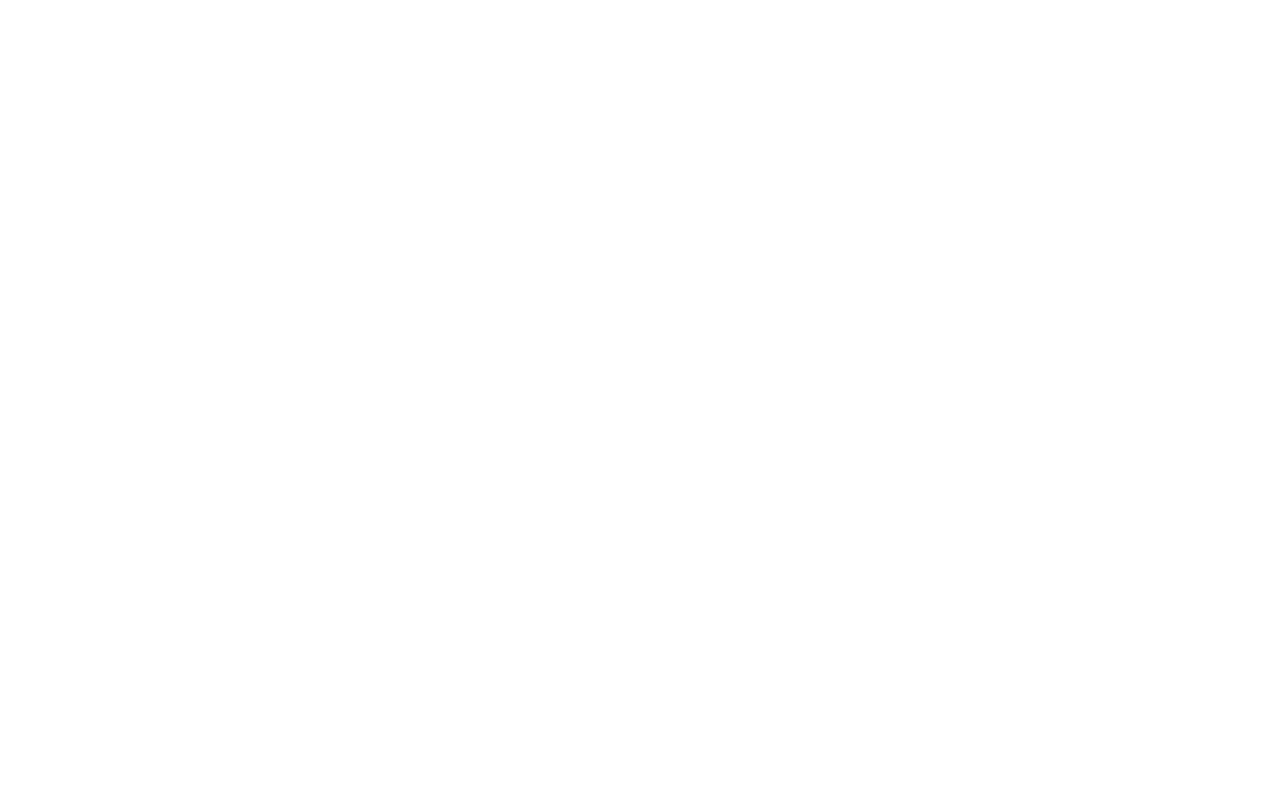
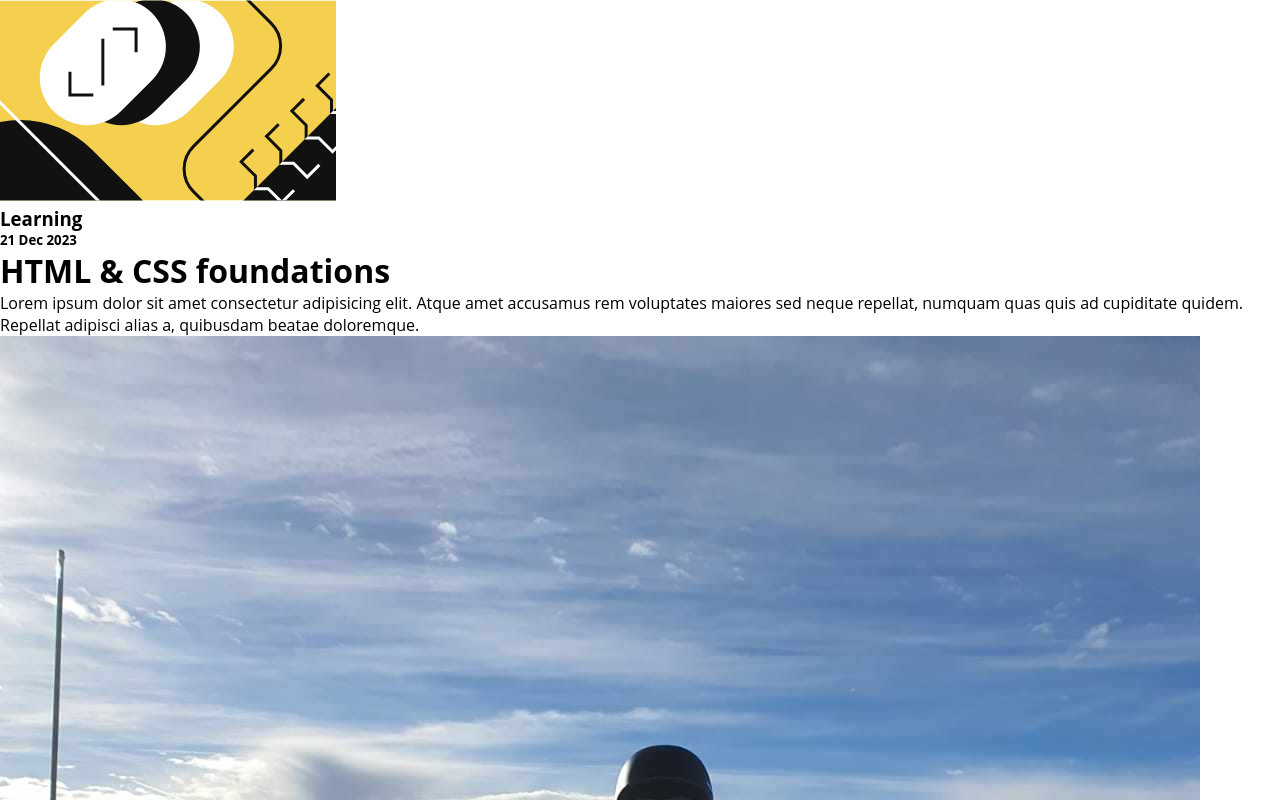
Before and after one commit to NikolozGeladze/React-Homework-22.02.2025, a React (Vite) app: page / in a window 1280 px wide. Shown: the top 800 px of the page. Built offline with nearby package versions, Linux system fonts and the light colour scheme; a web font is replaced by a local one.

Commit message:
Added Images And JSX Code

```diff
--- a/src/App.jsx
+++ b/src/App.jsx
@@ -1,10 +1,31 @@
 import './App.css'
+import coverImage from './assets/coverImage.svg';
+import userLogo from './assets/userLogo.jpeg';
 
 function App() {
+  var cardInfo = {
+    coverImage: coverImage,
+    category: 'Learning',
+    publishDate: '21 Dec 2023',
+    title: 'HTML & CSS foundations',
+    description: "Lorem ipsum dolor sit amet consectetur adipisicing elit. Atque amet accusamus rem voluptates maiores sed neque repellat, numquam quas quis ad cupiditate quidem. Repellat adipisci alias a, quibusdam beatae doloremque.",
+    userLogo: userLogo,
+    userName: 'Nikoloz Geladze'
+  }
 
   return (
     <>
-
+      <div className="card">
+        <img className="cover-img" src={cardInfo.coverImage} alt="Cover Image"/>
+        <h3 className='category'>{cardInfo.category}</h3>
+        <h5 className='publish-date'>{cardInfo.publishDate}</h5>
+        <h1 className='title'>{cardInfo.title}</h1>
+        <p className='description'>{cardInfo.description}</p>
+        <div className="user-info">
+          <img className='user-img' src={cardInfo.userLogo} alt="User Logo"/>
+          <h4 className='user-name'>{cardInfo.userName}</h4>
+        </div>
+      </div>
     </>
   )
 }
```
Also changed, not shown: src/assets/coverImage.svg (added), src/assets/userLogo.jpeg (added).
